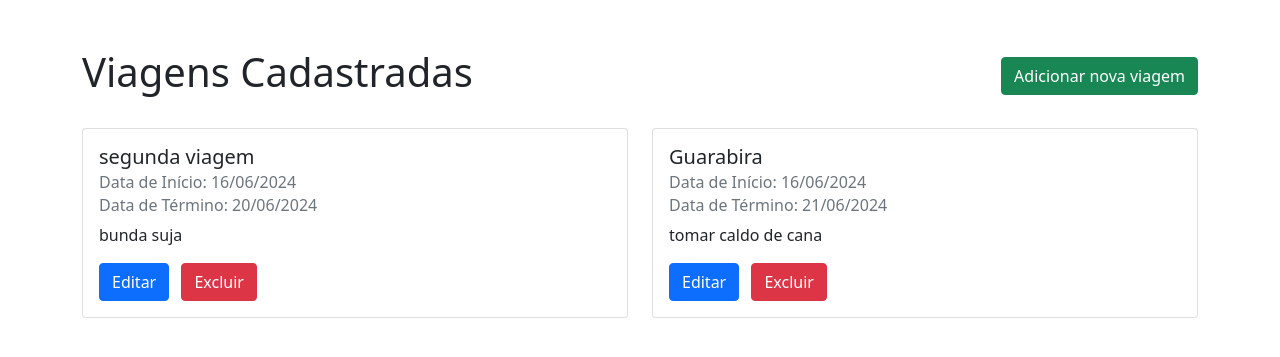
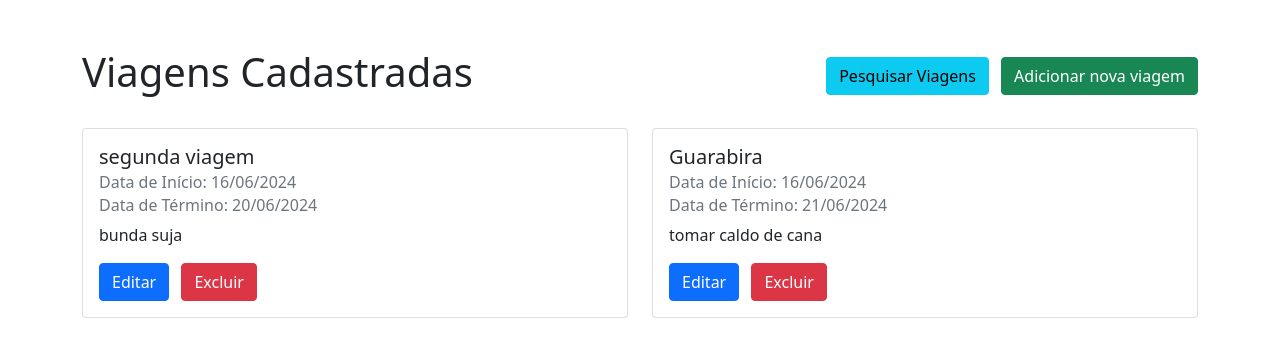
Before and after one commit to DaviLuizCL/viagenspython, a Flask app: page /viagens in a window 1280 px wide. Shown: the part 56-413 px from the top of the page. Run offline with Flask 3, Linux system fonts and the light colour scheme; a user stored in the database is signed in.

Commit message:
Adicionando filtros

```diff
--- a/estudoboladao/routes.py
+++ b/estudoboladao/routes.py
@@ -61,7 +61,6 @@ def perfil():
 @login_required
 def criar_viagem():
     form_criarViagem = FormCriarViagem()
-    #Destino, data de inicio, data de termino e roteiro
     if form_criarViagem.validate_on_submit() and 'botao_submit_criarViagem' in request.form:
         viagem = Viagem(destino=form_criarViagem.destino.data,
          data_inicio=form_criarViagem.data_inicio.data,
@@ -113,3 +112,23 @@ def excluir_viagem(viagem_id):
     database.session.commit()
     flash('Post Excluído', 'alert-danger')
     return redirect(url_for('usuarios'))
+
+
+@app.route('/viagem/pesquisar', methods=['GET', 'POST'])
+@login_required
+def pesquisar_viagem():
+    destino = request.args.get('destino', '')
+    data_inicio = request.args.get('data_inicio', '')
+    data_termino = request.args.get('data_termino', '')
+
+    viagens = Viagem.query
+    if destino:
+        viagens = viagens.filter(Viagem.destino.ilike(f'%{destino}%'))
+    if data_inicio:
+        viagens = viagens.filter(Viagem.data_inicio >= data_inicio)
+    if data_termino:
+        viagens = viagens.filter(Viagem.data_termino <= data_termino)
+
+    viagens = viagens.all()
+
+    return render_template('pesquisar_viagem.html', viagens=viagens)
--- a/estudoboladao/templates/viagens.html
+++ b/estudoboladao/templates/viagens.html
@@ -4,7 +4,10 @@
 <div class="container mt-5">
     <div class="d-flex justify-content-between align-items-center mb-4">
         <h1>Viagens Cadastradas</h1>
-        <a href="{{ url_for('criar_viagem') }}" class="btn btn-success">Adicionar nova viagem</a>
+        <div>
+            <a href="{{ url_for('pesquisar_viagem') }}" class="btn btn-info me-2">Pesquisar Viagens</a>
+            <a href="{{ url_for('criar_viagem') }}" class="btn btn-success">Adicionar nova viagem</a>
+        </div>
     </div>
     <div class="row">
         {% for viagem in viagens %}
```
Also changed, not shown: estudoboladao/templates/pesquisar_viagem.html (added, +40 -0 lines), instance/meusite.db.
